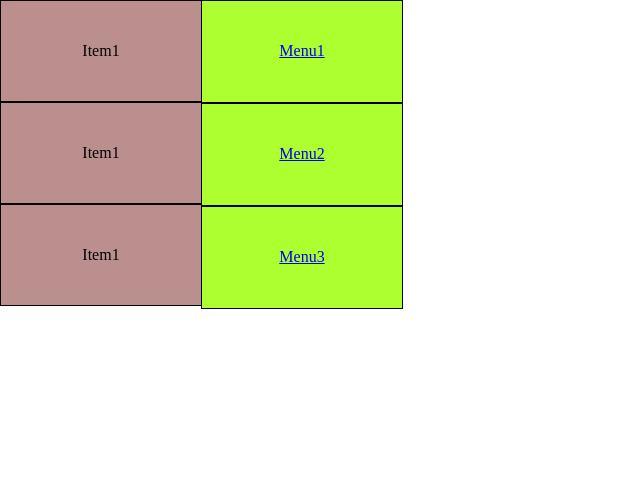
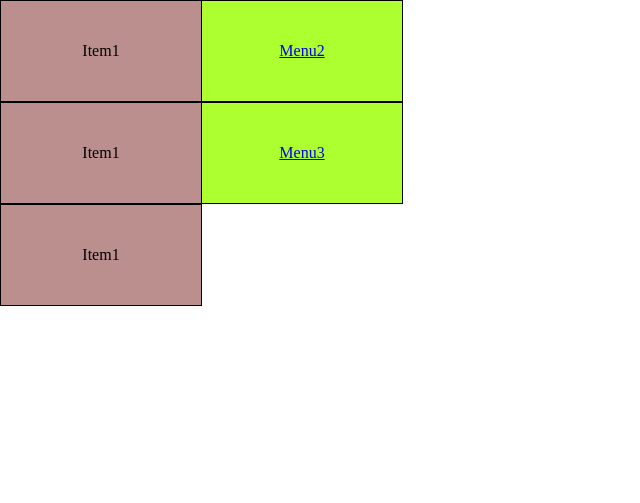
Before and after one commit to mykolazaichenko1992/mykolazaichenko1992.github.io, a plain HTML site: page homework12.10.2020/index.html in a window 1280 px wide. Shown: the whole page, without its empty margins (0-640 px from the left). Drawn offline with nearby package versions, Linux system fonts and the light colour scheme.

Commit message:
last change homework

```diff
--- a/homework12.10.2020/styles/main.css
+++ b/homework12.10.2020/styles/main.css
@@ -16,7 +16,7 @@ div.menus{
   position: absolute;
   left: 200px;
   display: none;
-  top: -1px;
+  /* top: -1px; */
 }
 div.item:hover > div.menus{
   display: block;
@@ -26,7 +26,7 @@ div.item:hover > div.menus{
   justify-content: center;
   align-items: center;
   width: 200px;
-  height: 101px;
+  height: 100px;
   border: 1px black solid;
   background-color: greenyellow;
 }
```
